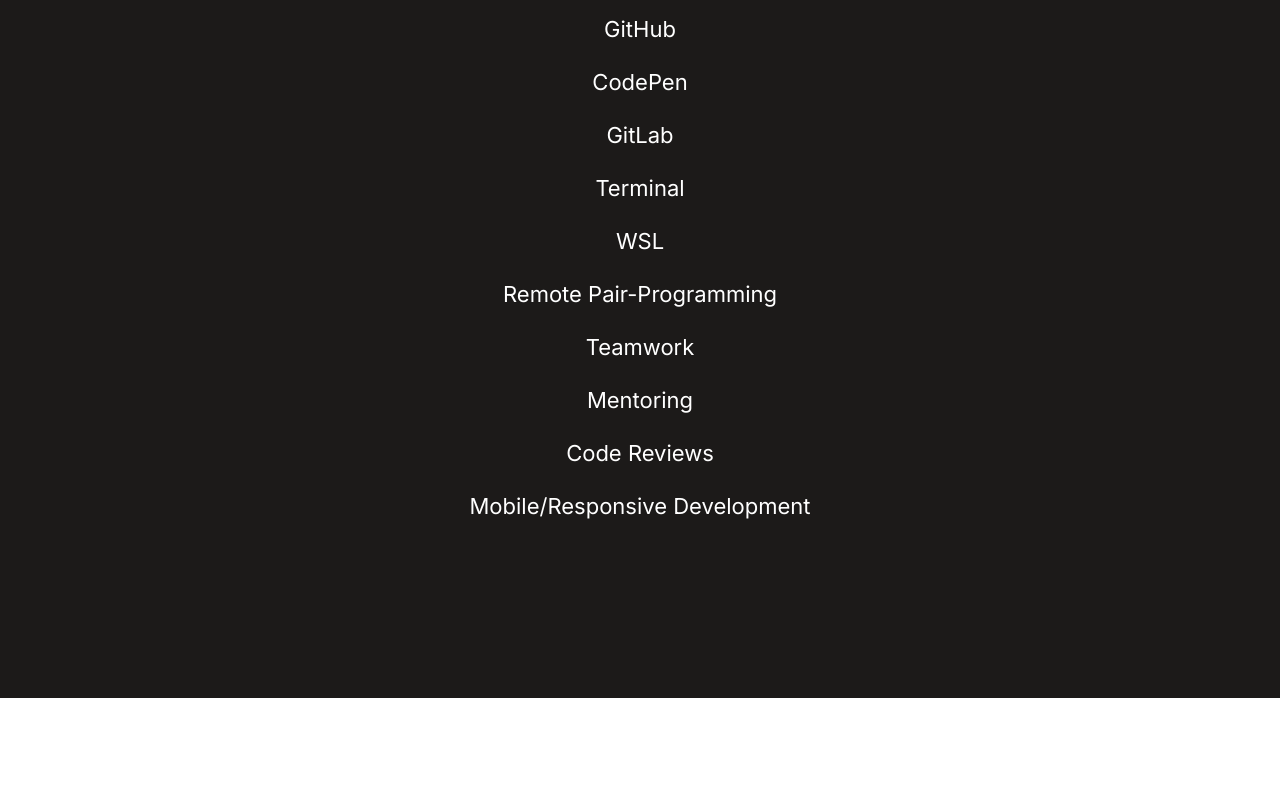
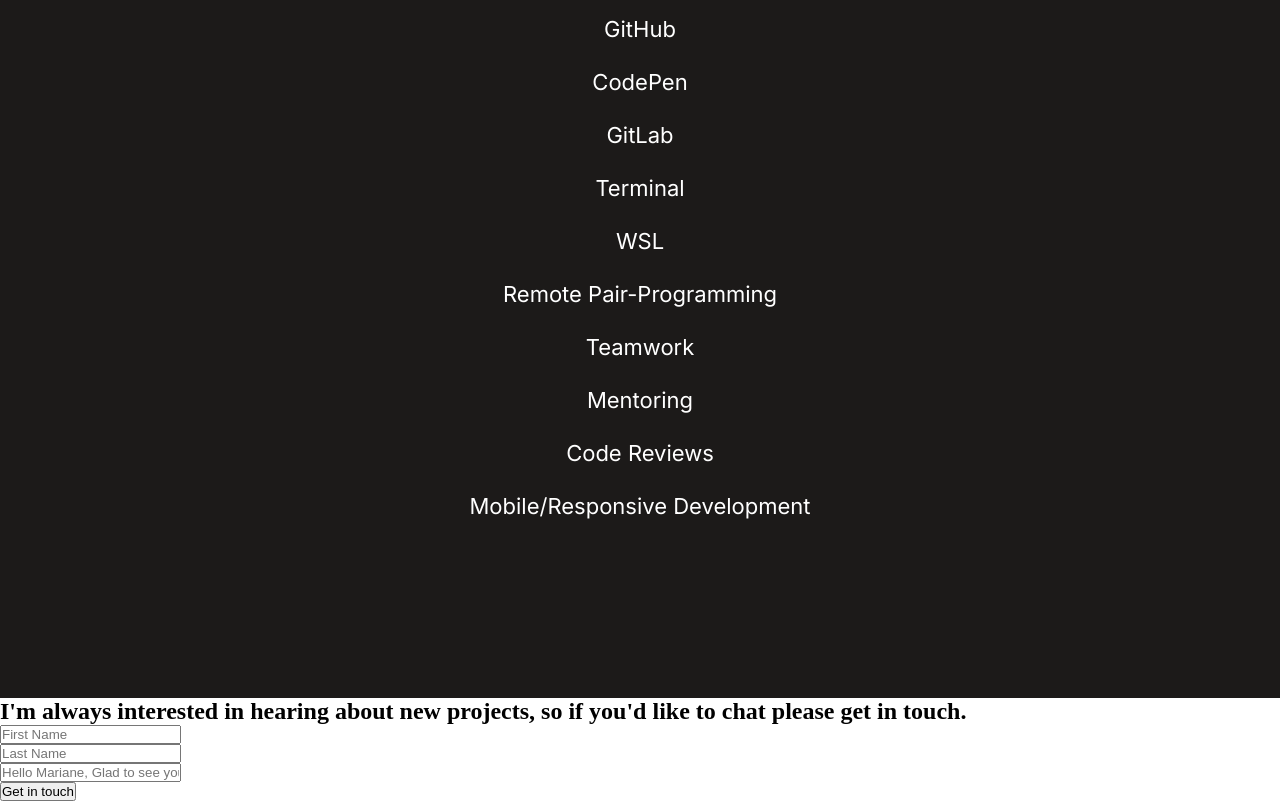
Before and after one commit to julie-ify/Contact-Form, a website: page index.html in a window 1280 px wide. Shown: the part 6009-6810 px from the top of the page. Before the commit the page ends 6707 px from the top, so only its background shows below. Drawn offline with Linux system fonts and the light colour scheme.

Commit message:
Add html markup for contact form

```diff
--- a/index.html
+++ b/index.html
@@ -155,7 +155,9 @@
           <div class="card-description">
             <h2>Weather App</h2>
             <p class="white-description">
-              This is a responsive weather app made with JavaScript that displays the temperature, humidity and timezone for cities around the world.
+              This is a responsive weather app made with JavaScript that
+              displays the temperature, humidity and timezone for cities around
+              the world.
             </p>
             <ul class="project-stacks card-stacks">
               <li>HTML</li>
@@ -216,7 +218,6 @@
             >
           </div>
         </div>
-
       </div>
       <div class="about-me">
         <section class="about-me-section">
@@ -289,6 +290,47 @@
           </ul>
         </div>
       </div>
+      <section class="contact-form-section">
+        <div class="contact-form-wrap">
+          <h2 class="big-letter">
+            I'm always interested in hearing about new projects, so if you'd
+            like to chat please get in touch.
+          </h2>
+          <form
+            action="https://formspree.io/f/mrgraejl"
+            method="Post"
+            class="contact-form"
+          >
+            <div>
+              <input
+                type="text"
+                name="first_name"
+                id="first_name"
+                placeholder="First Name"
+              />
+            </div>
+            <div>
+              <input
+                type="text"
+                name="last_name"
+                id="last_name"
+                placeholder="Last Name"
+              />
+            </div>
+            <div>
+              <input
+                type="email"
+                name="email"
+                id="email"
+                placeholder="Hello Mariane, Glad to see you!"
+              />
+            </div>
+            <div>
+              <button class="form-btn">Get in touch</button>
+            </div>
+          </form>
+        </div>
+      </section>
     </main>
 
     <script
```
